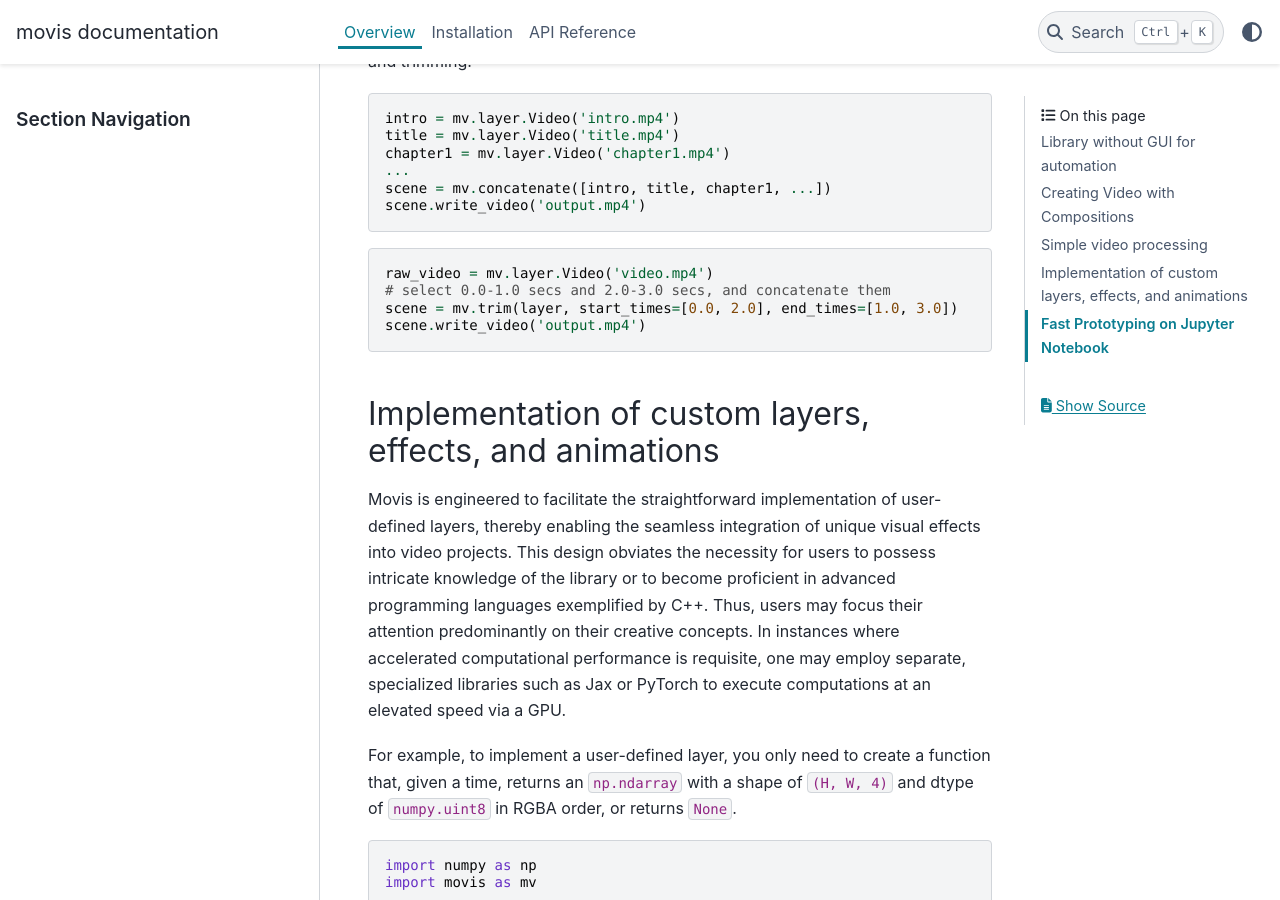
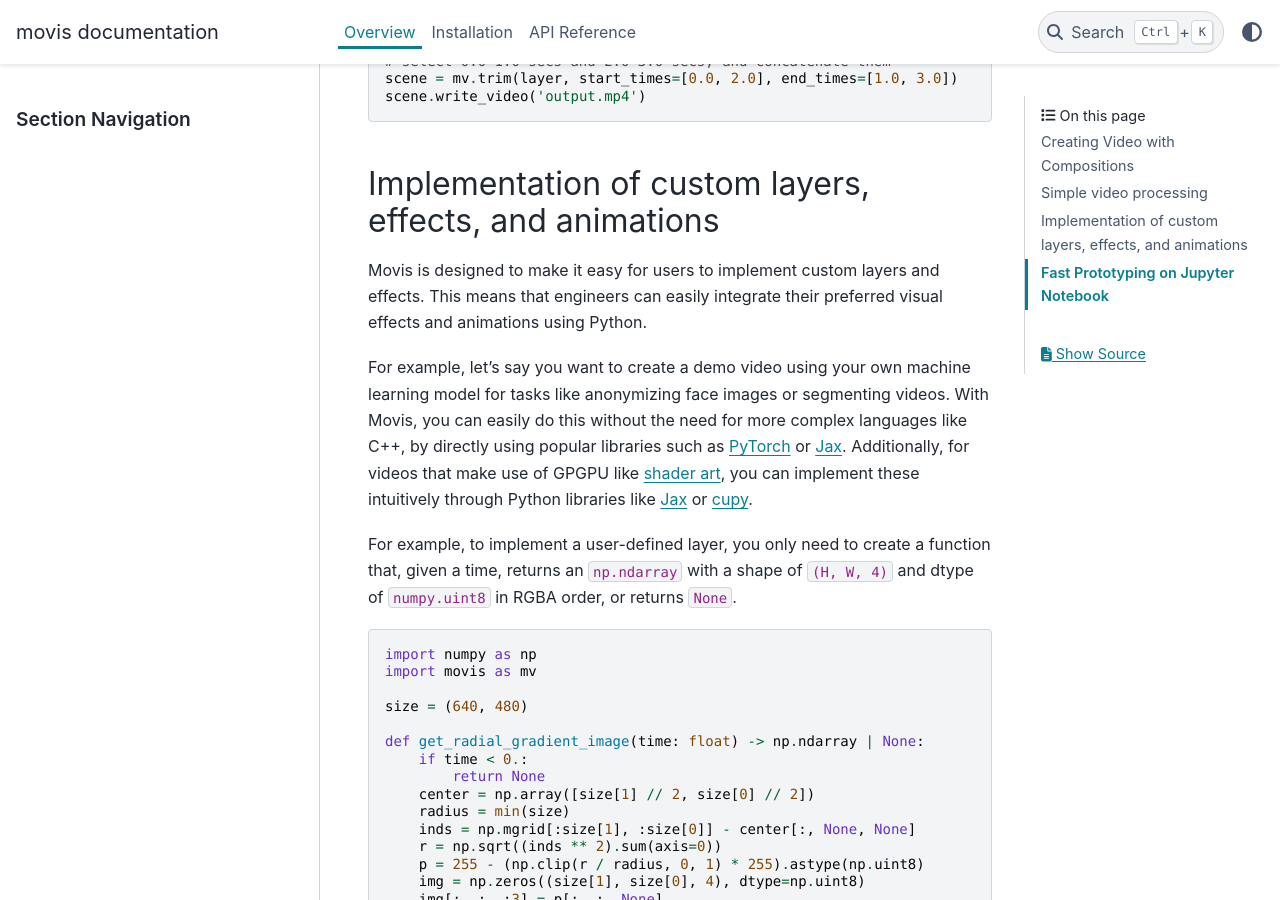
Before and after one commit to rezoo/movis, a Sphinx documentation site: the page built from docs/source/overview.rst, in a window 1280 px wide and 900 px high, scrolled down 1366 px. Built offline with Sphinx 7.4.7 and the PyData theme 0.15.4, drawn with Linux system fonts in a browser that asks for light colours; some of the changed text lies outside the part shown.

Commit message:
Update docs

```diff
--- a/docs/source/overview.rst
+++ b/docs/source/overview.rst
@@ -3,19 +3,8 @@
 
 Movis is an engine written in Python, purposed for video production tasks.
 This library allows users to generate various types of videos,
-including but not limited to presentation videos, explainer videos,
-training videos, and game commentary videos, through Python.
-
-Library without GUI for automation
-----------------------------------
-
-Contrary to many existing video production software solutions,
-Movis does not offer a Graphical User Interface (GUI).
-This may be perceived as a limitation for users new to video editing,
-but it serves as an advantage for automation.
-Specifically, engineers can
-*integrate their own ML models to execute tasks* such as
-facial image anonymization or automatic summarization of videos.
+including but not limited to presentation videos, motion graphics,
+shader art coding, and game commentary videos, through Python.
 
 Creating Video with Compositions
 --------------------------------
@@ -78,16 +67,15 @@
 Implementation of custom layers, effects, and animations
 ---------------------------------------------------------------
 
-Movis is engineered to facilitate the straightforward implementation of user-defined layers,
-thereby enabling the seamless integration of unique visual effects into video projects.
-This design obviates the necessity for users to possess
-intricate knowledge of the library or to become proficient
-in advanced programming languages exemplified by C++.
-Thus, users may focus their attention predominantly on
-their creative concepts.
-In instances where accelerated computational performance is requisite,
-one may employ separate, specialized libraries such as
-Jax or PyTorch to execute computations at an elevated speed via a GPU.
+Movis is designed to make it easy for users to implement custom layers and effects.
+This means that engineers can easily integrate their preferred visual effects and animations using Python.
+
+For example, let's say you want to create a demo video using your own machine learning model for tasks
+like anonymizing face images or segmenting videos.
+With Movis, you can easily do this without the need for more complex languages like C++,
+by directly using popular libraries such as `PyTorch <https://pytorch.org/>`_ or `Jax <https://github.com/google/jax>`_.
+Additionally, for videos that make use of GPGPU like `shader art <https://www.shadertoy.com/>`_,
+you can implement these intuitively through Python libraries like `Jax <https://github.com/google/jax>`_ or `cupy <https://cupy.dev/>`_.
 
 For example, to implement a user-defined layer, you only need to create a function that, given a time,
 returns an ``np.ndarray`` with a shape of ``(H, W, 4)`` and dtype of ``numpy.uint8`` in RGBA order, or returns ``None``.
```
Also changed, not shown: other parts of docs/source/overview.rst (+2 -2 lines), README.md (+13 -24 lines), docs/source/install.rst (+9 -7 lines).
